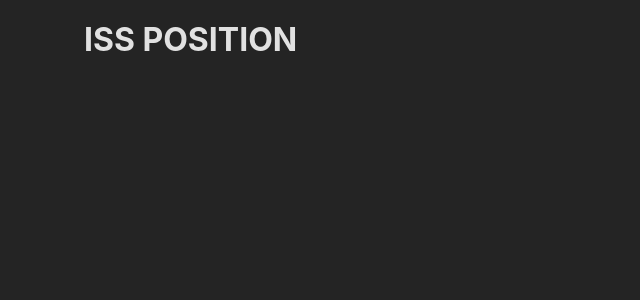
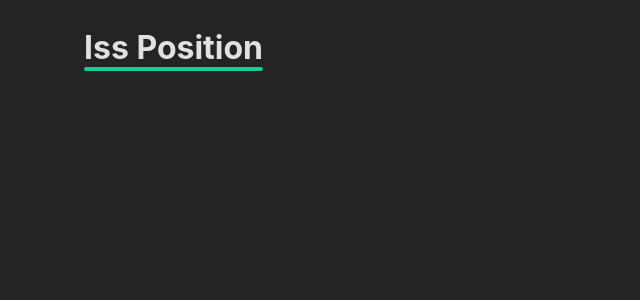
Before and after one commit to pietrodev07/iss-position, a React (Vite) app: page / in a window 1280 px wide. Shown: the top 300 px of the page, without its empty margins (0-640 px from the left). Built offline with nearby package versions, Linux system fonts and the light colour scheme; the HTML template or start-up script is replaced by a standard one.

Commit message:
feat: add header component

```diff
--- a/src/App.jsx
+++ b/src/App.jsx
@@ -1,10 +1,12 @@
+import Header from "./components/Header/Header"
+
 const App = () => {
 
   return (
 
     <div className="container">
 
-      <h1>ISS POSITION</h1>
+      <Header />
 
     </div>
 
--- /dev/null
+++ b/src/components/Header/Header.css
@@ -0,0 +1,12 @@
+.header {
+  grid-area: header;
+  display: flex;
+  align-items: center;
+}
+
+.header .logo .line {
+  width: 100%;
+  display: block;
+  border: 2px solid #20c997;
+  border-radius: 10px;
+}
--- /dev/null
+++ b/src/components/Header/Header.jsx
@@ -0,0 +1,17 @@
+import './Header.css'
+
+const Header = () => {
+
+  return (
+
+    <header className="header">
+
+      <h1 className="logo">Iss Position <span className="line"></span></h1>
+
+    </header>
+
+  )
+
+}
+
+export default Header
```
